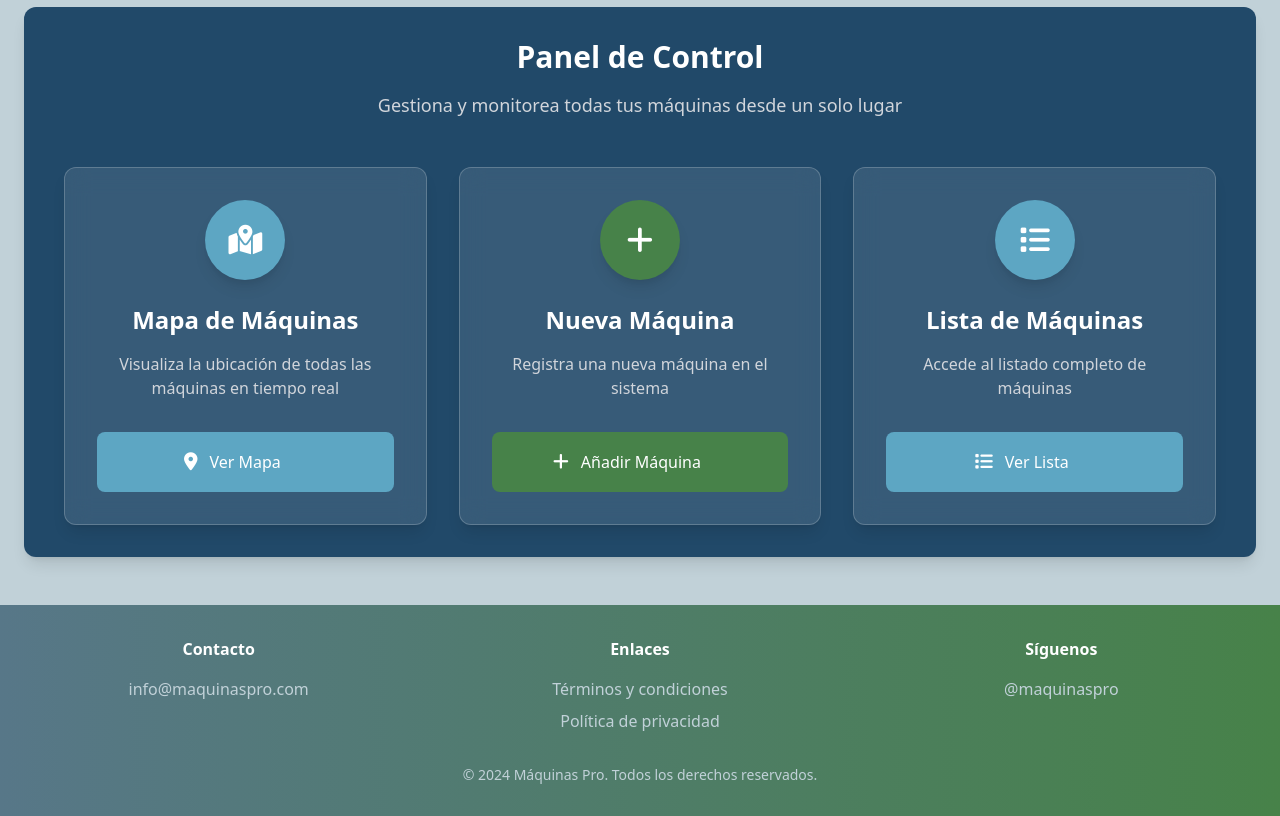
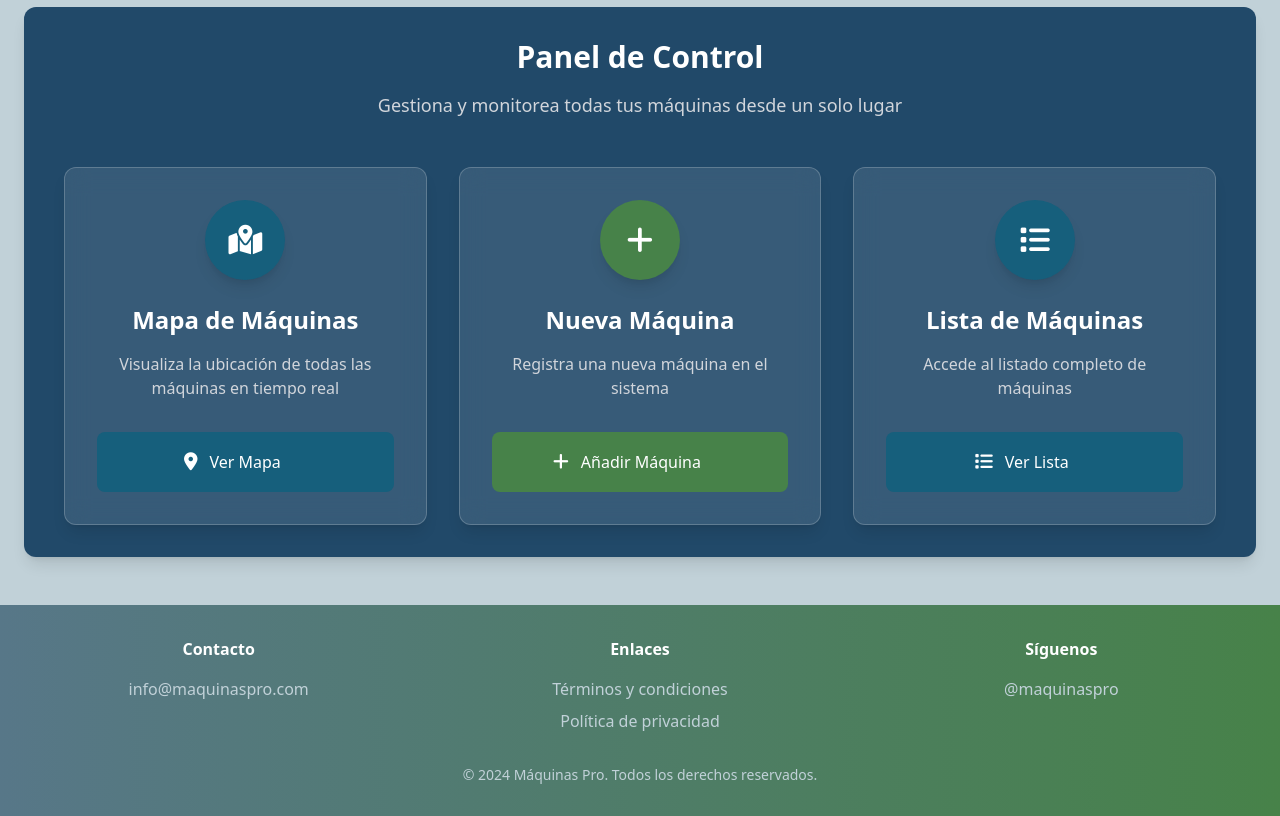
Before and after one commit to arnaugt25/Tot-Maquina, a PHP site: page /App/Views/index.php in a window 1280 px wide. Shown: the part 1129-1945 px from the top of the page. Run offline with PHP 8.4, Linux system fonts and the light colour scheme; the template is opened without the code that fills it, so the values that code supplies are empty; style sheets or scripts are compiled from the project's sources; some libraries are stand-ins or nearby versions.

Commit message:
accesibilidad

```diff
--- a/App/Views/index.php
+++ b/App/Views/index.php
@@ -63,7 +63,7 @@
         <!-- Logo y nombre -->
         <div class="flex items-center space-x-4">
           <img src="/uploads/images/logototmaquina.png" alt="Logo" class="h-20 transition-transform hover:scale-105">
-          <span class="text-xl font-bold text-[#5DA6C3]">Tot Maquina</span>
+          <span class="text-xl font-bold text-[#165f7c]">Tot Maquina</span>
         </div>
 
         <!-- Enlaces de navegación -->
@@ -71,16 +71,16 @@
           <div class="flex items-center space-x-8">
             <a href="/" class="relative group px-3 py-2 text-[#C1D1D8] hover:text-white transition-colors duration-300">
               <i class="fa-solid fa-house"></i> Inicio
-              <span class="absolute bottom-0 left-0 w-full h-0.5 bg-[#5DA6C3] transform scale-x-0 group-hover:scale-x-100 transition-transform duration-300"></span>
+              <span class="absolute bottom-0 left-0 w-full h-0.5 bg-[#165f7c] transform scale-x-0 group-hover:scale-x-100 transition-transform duration-300"></span>
             </a>
             <a href="/addlist" class="relative group px-3 py-2 text-[#C1D1D8] hover:text-white transition-colors duration-300">
               <i class="fa-solid fa-desktop"></i> Maquinas
-              <span class="absolute bottom-0 left-0 w-full h-0.5 bg-[#5DA6C3] transform scale-x-0 group-hover:scale-x-100 transition-transform duration-300"></span>
+              <span class="absolute bottom-0 left-0 w-full h-0.5 bg-[#165f7c] transform scale-x-0 group-hover:scale-x-100 transition-transform duration-300"></span>
             </a>
             <?php if (isset($_SESSION['user'])): ?>
               <a href="/profile" class="relative group px-3 py-2 text-[#C1D1D8] hover:text-white transition-colors duration-300">
                 <i class="fa-solid fa-address-card"></i> Perfil
-                <span class="absolute bottom-0 left-0 w-full h-0.5 bg-[#5DA6C3] transform scale-x-0 group-hover:scale-x-100 transition-transform duration-300"></span>
+                <span class="absolute bottom-0 left-0 w-full h-0.5 bg-[#165f7c] transform scale-x-0 group-hover:scale-x-100 transition-transform duration-300"></span>
               </a>
               <?php if ($_SESSION['user']['role'] == 'admin'): ?>
                 <a href="/admin" class="bg-[#214969] hover:bg-[#478249] text-white px-4 py-2 rounded-lg transition-colors duration-300 shadow-lg hover:shadow-xl">
@@ -92,7 +92,7 @@
                 <i class="fas fa-sign-out-alt mr-2"></i>Cerrar Sesión
               </a>
             <?php else: ?>
-              <a href="/login" class="bg-[#5DA6C3] hover:bg-[#478249] text-white px-4 py-2 rounded-lg transition-colors duration-300 shadow-lg hover:shadow-xl">
+              <a href="/login" class="bg-[#165f7c] hover:bg-[#0d4259] text-white px-4 py-2 rounded-lg transition-colors duration-300 shadow-lg hover:shadow-xl">
                 <i class="fas fa-sign-in-alt mr-2"></i>Iniciar Sesión
               </a>
             <?php endif; ?>
@@ -130,7 +130,7 @@
               <i class="fas fa-sign-out-alt mr-2"></i>Cerrar Sesión
             </a>
           <?php else: ?>
-            <a href="/login" class="block px-3 py-2 bg-[#5DA6C3] text-white hover:bg-[#478249] rounded-md transition-colors duration-300">
+            <a href="/login" class="block px-3 py-2 bg-[#165f7c] text-white hover:bg-[#0d4259] rounded-md transition-colors duration-300">
               <i class="fas fa-sign-in-alt mr-2"></i>Iniciar Sesión
             </a>
           <?php endif; ?>
@@ -150,7 +150,7 @@
             <img src="/uploads/images/slider1.jpg" alt="Imagen 1" class="w-full h-96 object-cover rounded-lg">
           </div>
           <div class="swiper-slide">
-            <img src="/uploads/images/slider2.jpg" alt="Imagen 2" class="w-full h-96 object-cover rounded-lg">
+            <img src="/uploads/images/slider2.webp" alt="Imagen 2" class="w-full h-96 object-cover rounded-lg">
           </div>
           <div class="swiper-slide">
             <img src="/uploads/images/slider3.jpg" alt="Imagen 3" class="w-full h-96 object-cover rounded-lg">
@@ -180,15 +180,15 @@
 
               <div class="space-y-3">
                 <div class="flex items-center space-x-2">
-                  <i class="fas fa-check-circle text-[#5DA6C3]"></i>
+                  <i class="fas fa-check-circle text-[#165f7c]"></i>
                   <span>Servicio técnico especializado 24/7</span>
                 </div>
                 <div class="flex items-center space-x-2">
-                  <i class="fas fa-check-circle text-[#5DA6C3]"></i>
+                  <i class="fas fa-check-circle text-[#165f7c]"></i>
                   <span>Mantenimiento preventivo y correctivo</span>
                 </div>
                 <div class="flex items-center space-x-2">
-                  <i class="fas fa-check-circle text-[#5DA6C3]"></i>
+                  <i class="fas fa-check-circle text-[#165f7c]"></i>
                   <span>Sistema de gestión avanzado</span>
                 </div>
               </div>
@@ -214,13 +214,13 @@
           <!-- Botón del Mapa -->
           <div class="bg-white/10 backdrop-blur-md rounded-xl shadow-lg overflow-hidden hover:transform hover:scale-105 transition-all duration-300 border border-white/20 flex flex-col h-full">
             <div class="flex flex-col items-center text-center p-8 h-full justify-between">
-              <div class="w-20 h-20 bg-[#5DA6C3] rounded-full flex items-center justify-center mb-6 shadow-lg">
+              <div class="w-20 h-20 bg-[#165f7c] rounded-full flex items-center justify-center mb-6 shadow-lg">
                 <i class="fas fa-map-marked-alt text-3xl text-white"></i>
               </div>
               <h3 class="text-2xl font-semibold text-white mb-4">Mapa de Máquinas</h3>
               <p class="text-gray-300 mb-8">Visualiza la ubicación de todas las máquinas en tiempo real</p>
               <button onclick="abrirMapaModal()"
-                class="w-full bg-[#5DA6C3] text-white py-4 px-6 rounded-lg hover:bg-[#4a8ba3] transition-all duration-300 flex items-center justify-center space-x-3 group">
+                class="w-full bg-[#165f7c] text-white py-4 px-6 rounded-lg hover:bg-[#0d4259] transition-all duration-300 flex items-center justify-center space-x-3 group">
                 <i class="fas fa-map-marker-alt text-lg"></i>
                 <span class="font-medium">Ver Mapa</span>
                 <i class="fas fa-arrow-right opacity-0 group-hover:opacity-100 transition-all duration-300"></i>
@@ -248,13 +248,13 @@
           <!-- Botón de Lista de Máquinas -->
           <div class="bg-white/10 backdrop-blur-md rounded-xl shadow-lg overflow-hidden hover:transform hover:scale-105 transition-all duration-300 border border-white/20 flex flex-col h-full">
             <div class="flex flex-col items-center text-center p-8 h-full justify-between">
-              <div class="w-20 h-20 bg-[#5DA6C3] rounded-full flex items-center justify-center mb-6 shadow-lg">
+              <div class="w-20 h-20 bg-[#165f7c] rounded-full flex items-center justify-center mb-6 shadow-lg">
                 <i class="fas fa-list text-3xl text-white"></i>
               </div>
               <h3 class="text-2xl font-semibold text-white mb-4">Lista de Máquinas</h3>
               <p class="text-gray-300 mb-8">Accede al listado completo de máquinas</p>
               <a href="/addlist"
-                class="w-full bg-[#5DA6C3] text-white py-4 px-6 rounded-lg hover:bg-[#4a8ba3] transition-all duration-300 flex items-center justify-center space-x-3 group">
+                class="w-full bg-[#165f7c] text-white py-4 px-6 rounded-lg hover:bg-[#0d4259] transition-all duration-300 flex items-center justify-center space-x-3 group">
                 <i class="fas fa-list text-lg"></i>
                 <span class="font-medium">Ver Lista</span>
                 <i class="fas fa-arrow-right opacity-0 group-hover:opacity-100 transition-all duration-300"></i>
```
